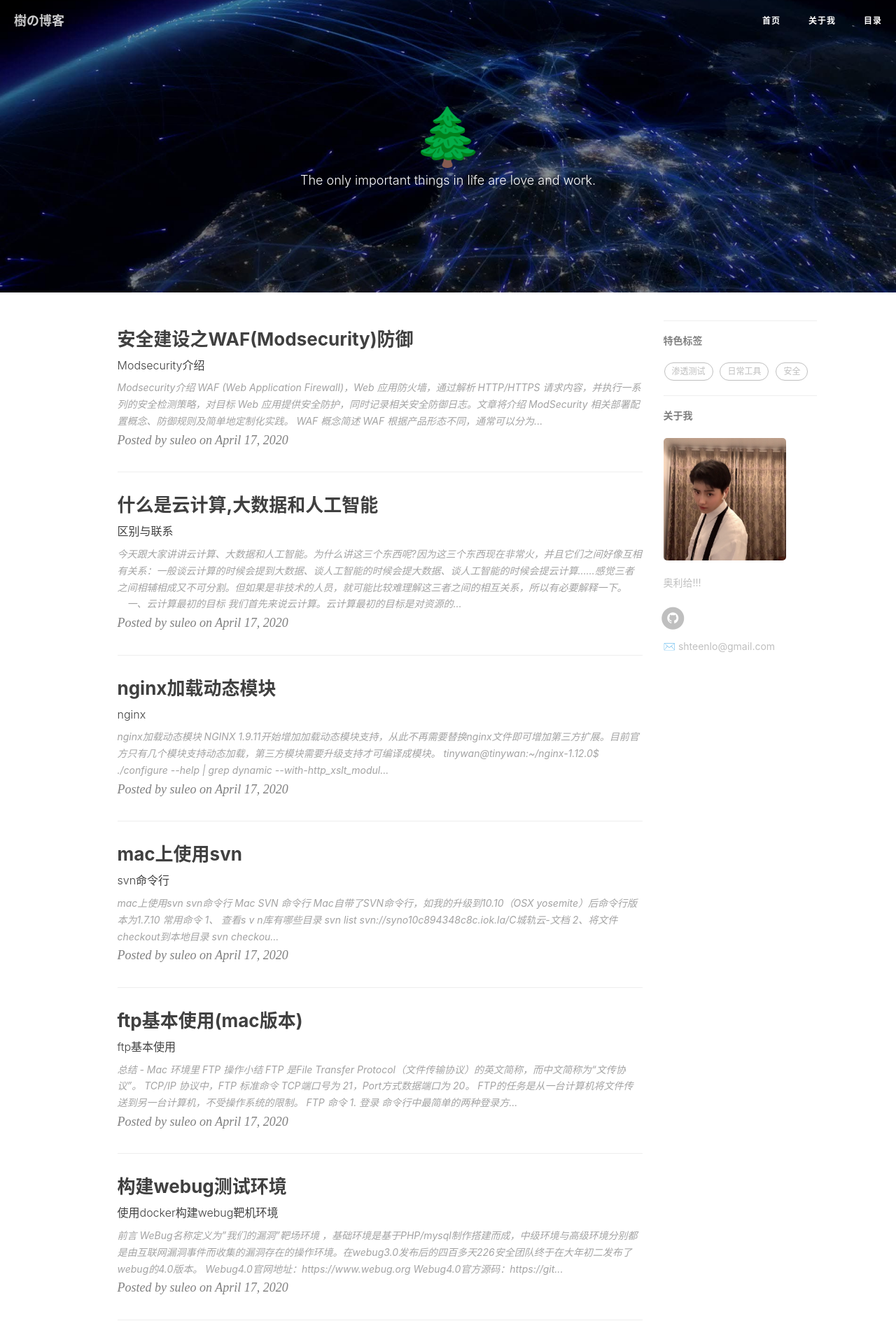
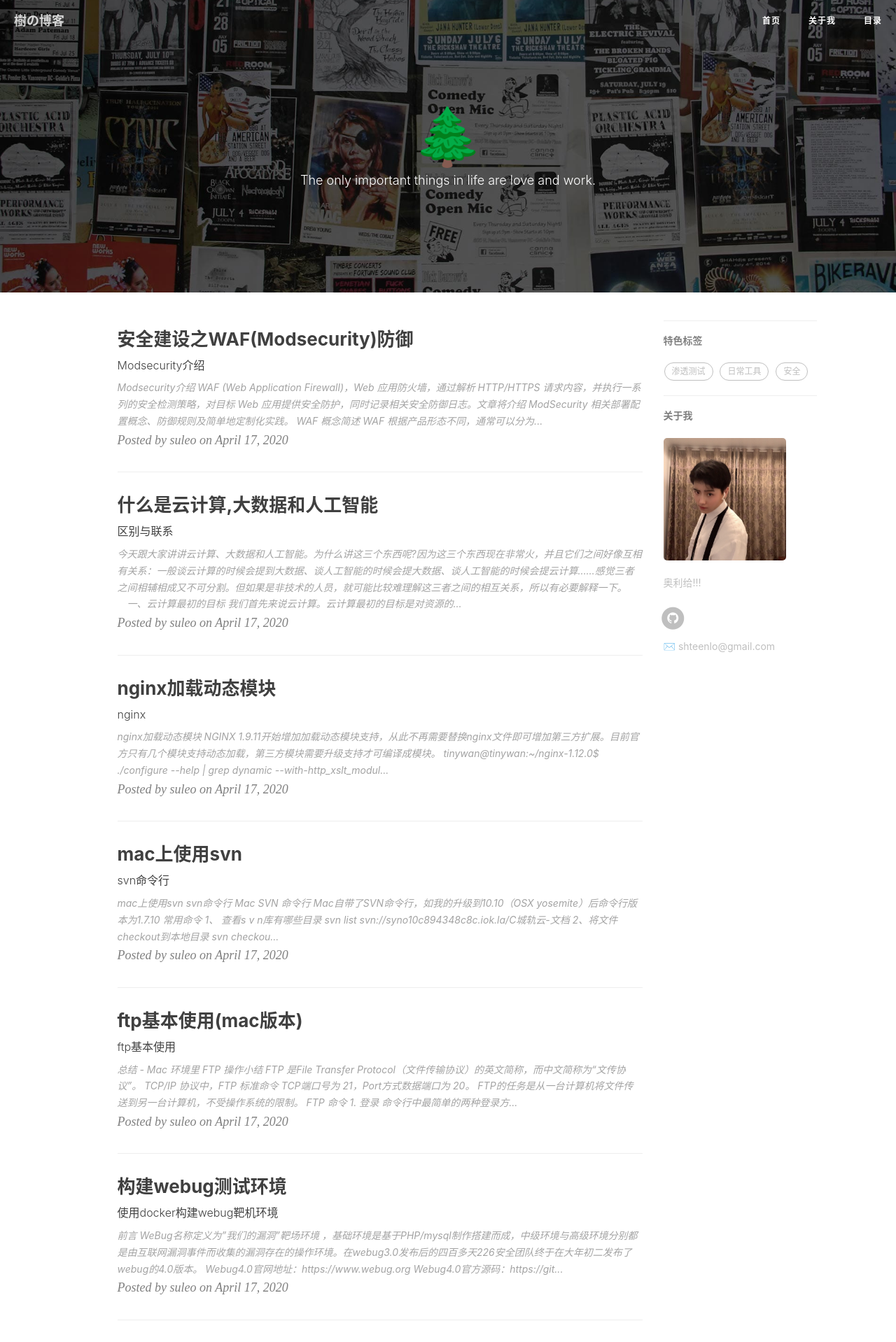
Before and after one commit to sule01u/sule01u.github.io, a Jekyll site: the page built from index.html, in a window 1280 px wide. Shown: the top 1918 px of the page at 70% size. Built offline with Jekyll 4.4.1, drawn with Linux system fonts in a browser that asks for light colours; nearby versions of some CDN libraries; the list of posts is cut into pages by our own code; comment, search, counter and statistics services are not loaded.

Commit message:
重设博客背景

```diff
--- a/_config.yml
+++ b/_config.yml
@@ -2,7 +2,7 @@
 title: 樹の博客
 SEOTitle: 樹の博客
 #header-img: img/IMG113.jpeg
-header-img: img/background.jpg
+header-img: img/home-bg.jpg
 email: shteenlo@gmail.com
 description: ""
 keyword: "月光, Blog, 太阳, 汪树蕾, wangshulei, suleo, iOS, Apple, iPhone"
```
Also changed, not shown: _posts/2020-04-17-安全建设之WAF(Modsecurity)防御.md (+1 -1 lines), img/15c1dbf4.jpeg (deleted), img/IMG113.jpeg (deleted), img/post-sample-image.jpg (deleted), 2 other files.
